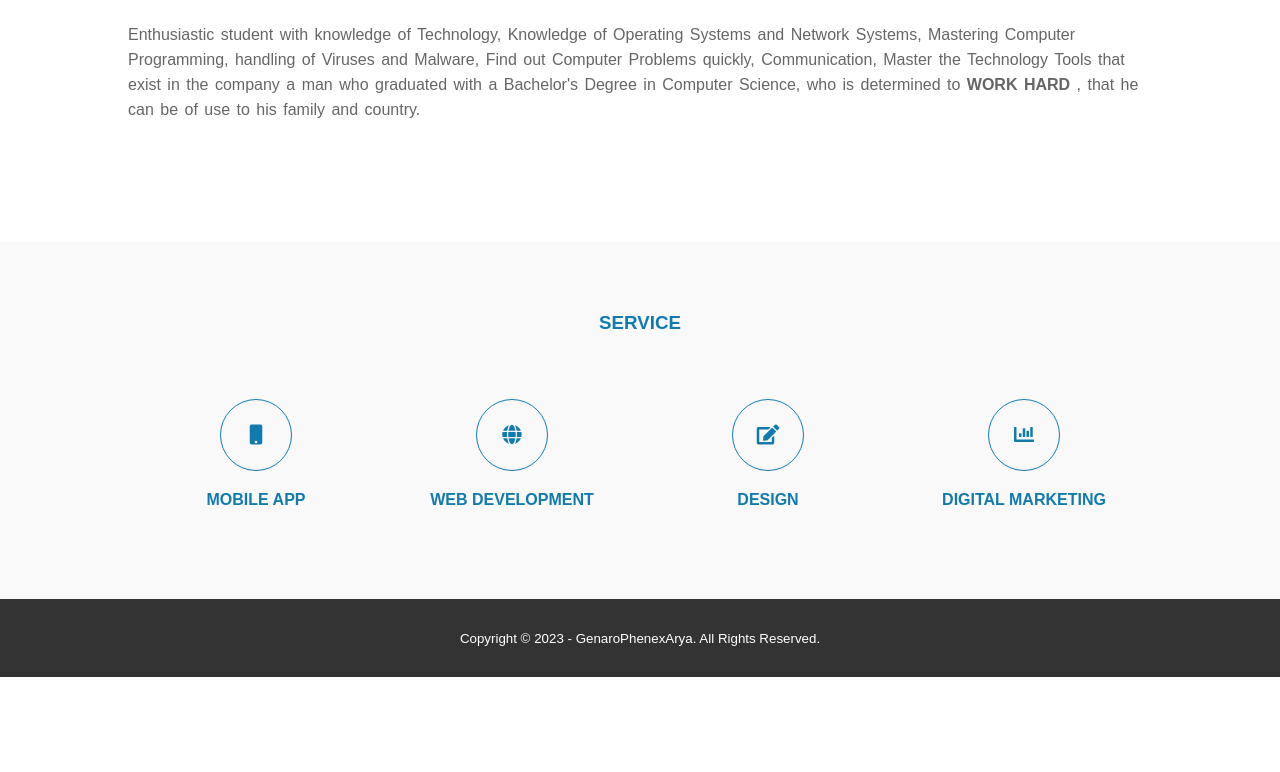
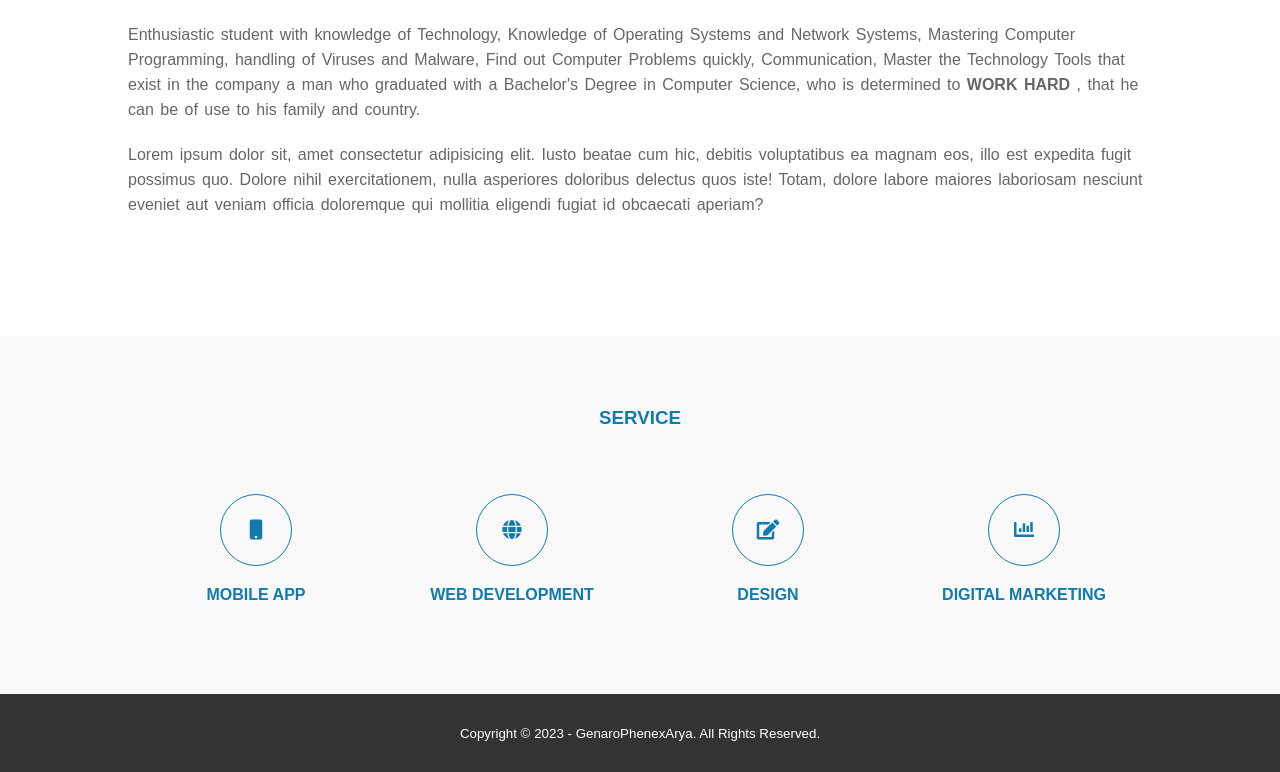
Before and after one commit to GenaroSinaga/company-profile, a plain HTML site: page index.html in a window 1280 px wide. Shown: the part 791-1563 px from the top of the page. Before the commit the page ends 1468 px from the top, so only its background shows below. Drawn offline with nearby package versions, Linux system fonts and the light colour scheme.

Commit message:
update index.html paragraph

```diff
--- a/index.html
+++ b/index.html
@@ -46,6 +46,7 @@
 		<div class="container">
 			<h3>ABOUT</h3>
 			<p>Enthusiastic student with knowledge of Technology, Knowledge of Operating Systems and Network Systems, Mastering Computer Programming, handling of Viruses and Malware, Find out Computer Problems quickly, Communication, Master the Technology Tools that exist in the company a man who graduated with a Bachelor's Degree in Computer Science, who is determined to <strong>WORK HARD </strong>, that he can be of use to his family and country.</p>
+			<p>Lorem ipsum dolor sit, amet consectetur adipisicing elit. Iusto beatae cum hic, debitis voluptatibus ea magnam eos, illo est expedita fugit possimus quo. Dolore nihil exercitationem, nulla asperiores doloribus delectus quos iste! Totam, dolore labore maiores laboriosam nesciunt eveniet aut veniam officia doloremque qui mollitia eligendi fugiat id obcaecati aperiam?</p>
 		</div>
 	</section>
 
```
